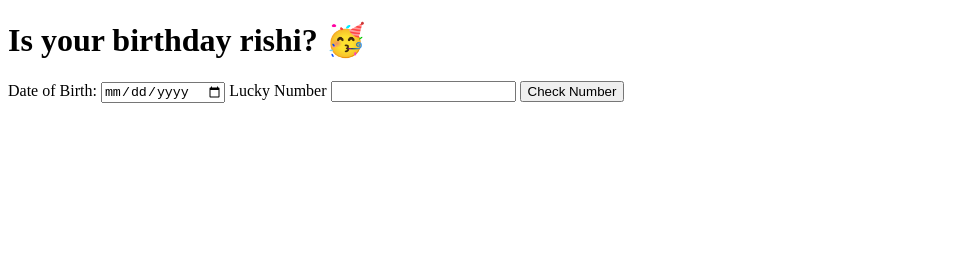
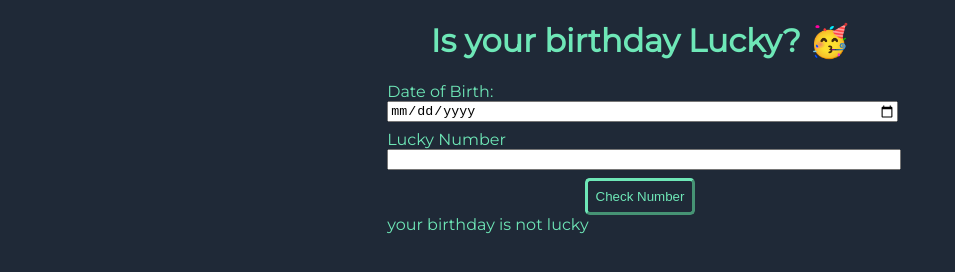
Before and after one commit to rishi981/is-my-BirthDay-, a plain HTML site: page index.html in a window 1280 px wide. Both pictures are taken after a click on the button "Check Number". Shown: the whole page, without its empty margins (0-955 px from the left). Drawn offline with Linux system fonts and the light colour scheme.

Commit message:
is your birthday is lucky

```diff
--- a/index.html
+++ b/index.html
@@ -9,7 +9,7 @@
     type="text/css" />
 </head>
 <body>
-    <h1>Is your birthday rishi? 🥳</h1>
+    <h1>Is your birthday Lucky? 🥳</h1>
     <div class="container">
         <label for="date-of-birth">Date of Birth:</label>
         <input type="date" id="date-of-birth" >
@@ -17,6 +17,9 @@
         <input id="lucky-number" type="number" >
         <button id="check-number">Check Number</button>
 
+    <div id="output-box"></div>
+
+
     </div>
     <script src="script.js"></script>
 </body>
--- a/script.js
+++ b/script.js
@@ -7,7 +7,35 @@ const luckyNumber = document.querySelector
 const checkNumberButton = document.querySelector
 ("#check-number");
 
-checkNumberButton.addEventListener('click', function
-getValues(){
-    console.log(dateOfBirth.value, luckyNumber.value);
-})
+const outputBox =
+document.querySelector("#output-box");
+
+
+function compareValue(sum,luckyNumber)
+{
+    if(sum%luckyNumber==0) {
+        outputBox.innerText="your birthday is lucky 🥳";
+    }else {
+        outputBox.innerText="your birthday is not lucky";
+
+    }
+}
+
+function checkBirthDteIsLucky(){
+    const dob =dateOfBirth.value;
+    const sum =calculateSum(dob);
+    compareValue(sum,luckyNumber.value)
+}
+
+function calculateSum(dob) {
+dob= dob.replaceAll("-","");
+let sum =0;
+for(let index=0;index<dob.length;
+    index++){
+        sum = sum + Number(dob.charAt
+            (index));
+    }
+    return sum;
+}
+
+checkNumberButton.addEventListener('click' ,checkBirthDteIsLucky)
--- a/style.css
+++ b/style.css
@@ -0,0 +1,46 @@
+@import url('https://fonts.googleapis.com/css2?family=Montserrat&display=swap');
+
+
+
+:root {
+    --primary-dark: #1f2937;
+    --primary-green: #6ee7b7;
+}
+
+body {
+    background-color: var(--primary-dark);
+    color: var(--primary-green);
+    font-family: 'Montserrat', sans-serif;
+}
+
+h1 {
+    text-align: center;
+}
+
+.container {
+    width: 40%;
+    margin: auto;
+}
+
+input,
+label {
+display: block;
+}
+
+input {
+    margin-bottom: 0.5rem;
+    width: 100%;
+}
+
+#check-number {
+  margin-top: 1rem;
+  margin: auto;
+  display: block;
+  background-color: var(--primary-green);
+  background: transparent;
+  border-color: var(--primary-green);
+  color: var(--primary-green);
+  border-width: medium;
+  padding: 0.5rem;
+  border-radius: 0.3rem;
+}
```
